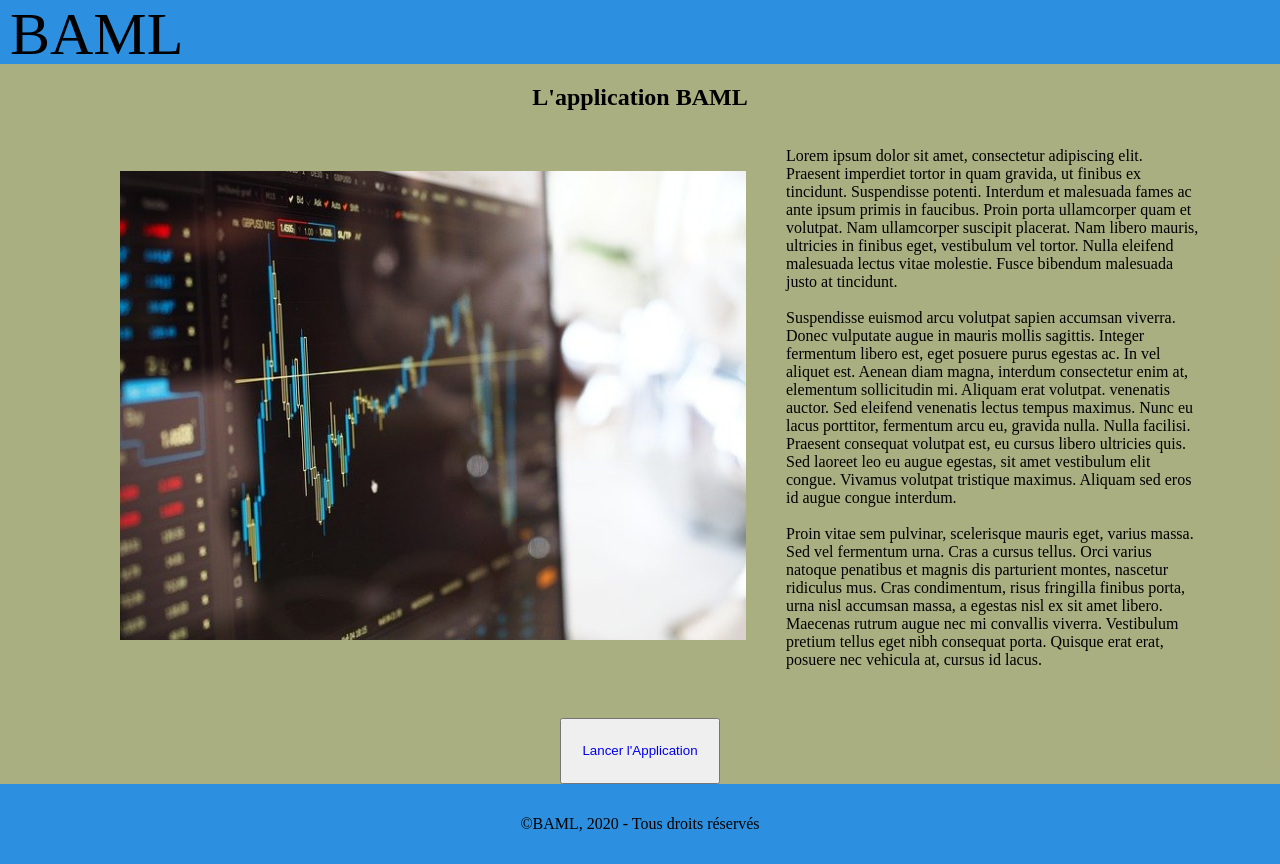
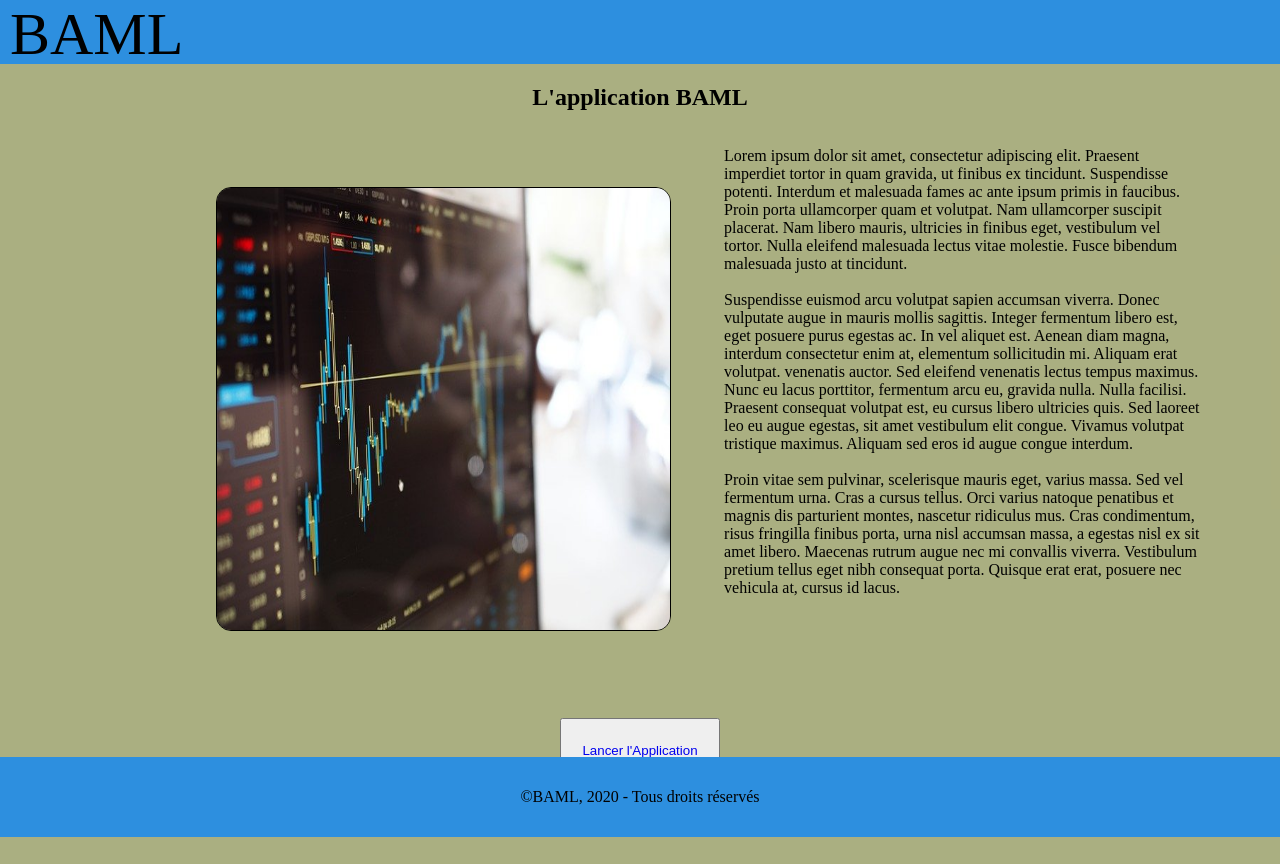
Before and after one commit to DivermanCiv/BAML, a Django app: page / in a window 1280 px wide. After the commit the page ends 837 px from the top, so only its background shows below. Run offline with Django 3.2, Linux system fonts and the light colour scheme; style sheets or scripts are compiled from the project's sources.

Commit message:
html : remise en form du twig

```diff
--- a/BAML/static/css/body.scss
+++ b/BAML/static/css/body.scss
@@ -11,7 +11,7 @@ html {
 
 body {
     margin: 0;
-    padding: 0 0 5rem 0;
+    padding: 0 0 0 0;
     background-color: rgba(129, 136, 66, 0.424);
     min-height: 100%;
 
--- a/BAML/static/css/presentation.scss
+++ b/BAML/static/css/presentation.scss
@@ -1,7 +1,11 @@
+/* todo réviser pour version tablette */
+
 .presentation {
   display: flex;
   background-color: rgba(129, 136, 66, 0.424);
-
+  min-height: 100%;
+  /* correction bug d'affichage */
+  padding: 0 0 3.30rem 0;
 
 
   .presentation-content {
@@ -18,6 +22,9 @@
       display: flex;
       flex-direction: row;
       height: 100%;
+      margin-left: 5%;
+      /* overflow hidden empèche le texte de déborder */
+      overflow: hidden;
 
       @media (max-width: 480px) {
         flex-direction: column;
@@ -25,14 +32,17 @@
       }
 
 
-
       .presentation-image {
 
         margin: 40px;
         height: 80%;
         width: 100%;
-                flex: 2 1 auto;
+        flex: 2 1 33%;
         align-self: stretch;
+        /* border et border-radius + object-fit */
+        border: 1px black solid;
+        border-radius: 15px;
+        object-fit: fill;
 
         @media (max-width: 480px) {
           display: none;
@@ -42,8 +52,10 @@
 
 
       p {
-                flex: 3 1 auto;
+        flex: 3 1 66%;
         align-self: stretch;
+        /* margin à vérifier */
+        margin-left: 5%;
       }
 
     }
@@ -60,13 +72,15 @@
       margin: 40px;
       height: 35rem;
       width: 35rem;
-            flex: 2 1 auto;
+      /* ajustement texte/image */
+      flex: 1 1 33%;
       align-self: auto;
     }
 
 
     p {
-            flex: 3 1 auto;
+      /* ajustement texte/image */
+      flex: 1 1 66%;
       align-self: stretch;
     }
 
--- a/BAML/templates/BAML/base.html
+++ b/BAML/templates/BAML/base.html
@@ -7,7 +7,7 @@
         <meta name="viewport" content="width=device-width, initial-scale=1.0">
         <link rel="stylesheet" href="{% static 'css/style.css' %}">
         <script type="text/javascript" src="{% static 'JS/menu.js' %}"></script>
-        <title>{%block title %}{% endblock %}</title>
+        <title>{%block title %}Accueil{% endblock %}</title>
     </head>
 
     <body>
@@ -44,36 +44,10 @@
             </div>
 
         </header>
+
         {% block content %}
-        {% endblock %}
-        <footer>
-            <div class="footer">
-                <p>©BAML, 2020 - Tous droits réservés</p>
-            </div>
-           <!--<div class="footer">
-                <p><a href="/plan-du-site">plan du site</a></p>
-                <p><a href="/mention-legales">mentions légales</a></p>
-                <p><a id="btnPopupFooter" class="btnPopupFooter" onclick="openModalFooter()">RGPD</a></p>
-                <div id="overlayFooter" class="overlayFooter">
-                    <div id="popupFooter" class="popupFooter">
-                        <h2>
-                            Exemple simple de popup
-                            <span id="btnCloseFooter" class="btnCloseFooter" onclick="closeModalFooter()">X</span>
-                        </h2>
-                        <div>
-                            Lorem ipsum dolor sit amet, consectetur adipiscing elit. Maecenas a nulla
-                            a massa interdum imperdiet sed nec nibh. Proin porttitor euismod nulla ut
-                            interdum. Cras elementum placerat aliquam.
-                        </div>
-                    </div>
-                </div>
+        {% endblock content %}
 
-                <div class="footer-contact">
-                    <div class="footer-tel">0156829643</div>
-                    <div class="footer-mail">mail.mail@mail.mail</div>
-                </div>
-            </div> -->
-        </footer>
     </body>
 
 </html>
--- /dev/null
+++ b/BAML/templates/BAML/footer.html
@@ -0,0 +1,32 @@
+
+<footer>
+    <div class="footer">
+        <p>©BAML, 2020 - Tous droits réservés</p>
+    </div>
+</footer>
+
+
+{# à utiliser pour le header #}
+   <!-- <div class="footer">
+        <p><a href="/plan-du-site">plan du site</a></p>
+        <p><a href="/mention-legales">mentions légales</a></p>
+        <p><a id="btnPopupFooter" class="btnPopupFooter" onclick="openModalFooter()">RGPD</a></p>
+    <div id="overlayFooter" class="overlayFooter">
+        <div id="popupFooter" class="popupFooter">
+            <h2>
+                Exemple simple de popup
+                <span id="btnCloseFooter" class="btnCloseFooter" onclick="closeModalFooter()">X</span>
+            </h2>
+            <div>
+                Lorem ipsum dolor sit amet, consectetur adipiscing elit. Maecenas a nulla
+                a massa interdum imperdiet sed nec nibh. Proin porttitor euismod nulla ut
+                interdum. Cras elementum placerat aliquam.
+            </div>
+        </div>
+    </div>
+
+    <div class="footer-contact">
+        <div class="footer-tel">0156829643</div>
+        <div class="footer-mail">mail.mail@mail.mail</div>
+    </div>
+</div> -->
--- a/BAML/templates/BAML/index.html
+++ b/BAML/templates/BAML/index.html
@@ -4,7 +4,7 @@
 
 {% block title %}Accueil{% endblock %}
 
-    <body>
+
 {% block content %}
 <!--Présentation-->
 <div class="presentation">
@@ -13,8 +13,11 @@
         <h2>L'application BAML</h2>
         <div class="presentation-raw-content">
 
+            <figure class="img-container">
                 <img class="presentation-image" src="{% static 'images/data.jpg' %}"
                     alt="image ordinateur libre de droit">
+            </figure>
+
             <p> Lorem ipsum dolor sit amet, consectetur adipiscing elit. Praesent imperdiet tortor in quam
                 gravida,
                 ut finibus ex tincidunt. Suspendisse potenti. Interdum et malesuada fames ac ante ipsum primis
@@ -50,9 +53,8 @@
             </p>
         </div>
 
-                <button><a href="application">Lancer l'Application</a></button>
+        <button><a href="/application">Lancer l'Application</a></button>
     </div>
 </div>
-
-    </body>
+{% include "BAML/footer.html" %}
 {% endblock content %}
--- a/BAML/templates/BAML/mention-legales.html
+++ b/BAML/templates/BAML/mention-legales.html
@@ -1,8 +1,8 @@
 {% extends 'BAML/base.html'%}
 {% load static %}
+
     {% block title %}Mentions légales{% endblock %}
 
-    <body>
 
         {% block content %}
         <div class="mention">
@@ -28,5 +28,5 @@
                 suppression des données vous concernant (art. 34 de la loi "Informatique et Libertés"). Pour l'exercer,
                 adressez vous à [a compléter]</p>
         </div>
+        {% include "BAML/footer.html" %}
         {% endblock content %}
-    </body>
--- a/BAML/templates/BAML/plan-du-site.html
+++ b/BAML/templates/BAML/plan-du-site.html
@@ -2,8 +2,6 @@
 {% load static %}
     {% block title %}Plan du site{% endblock %}
 
-
-    <body>
 
         {% block content %}
         <div class="plan">
@@ -14,5 +12,5 @@
             <p><a href="/application">Application BAML</a></p>
             <p><a href="/mention-legales">Mentions Légale</a></p>
         </div>
+        {% include "BAML/footer.html" %}
         {% endblock content %}
-    </body>
```
Also changed, not shown: BAML/templates/BAML/application.html (+3 -4 lines). Lines whose indentation alone changed are shown as unchanged.
